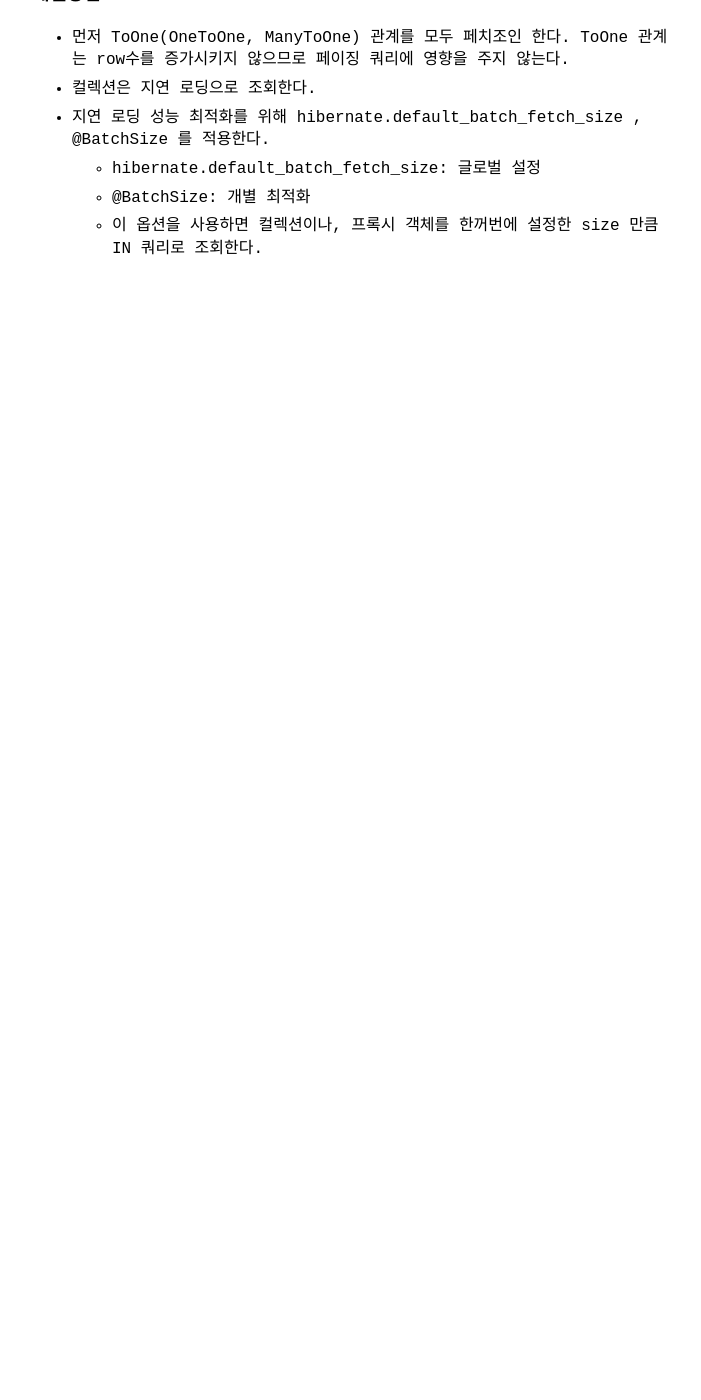
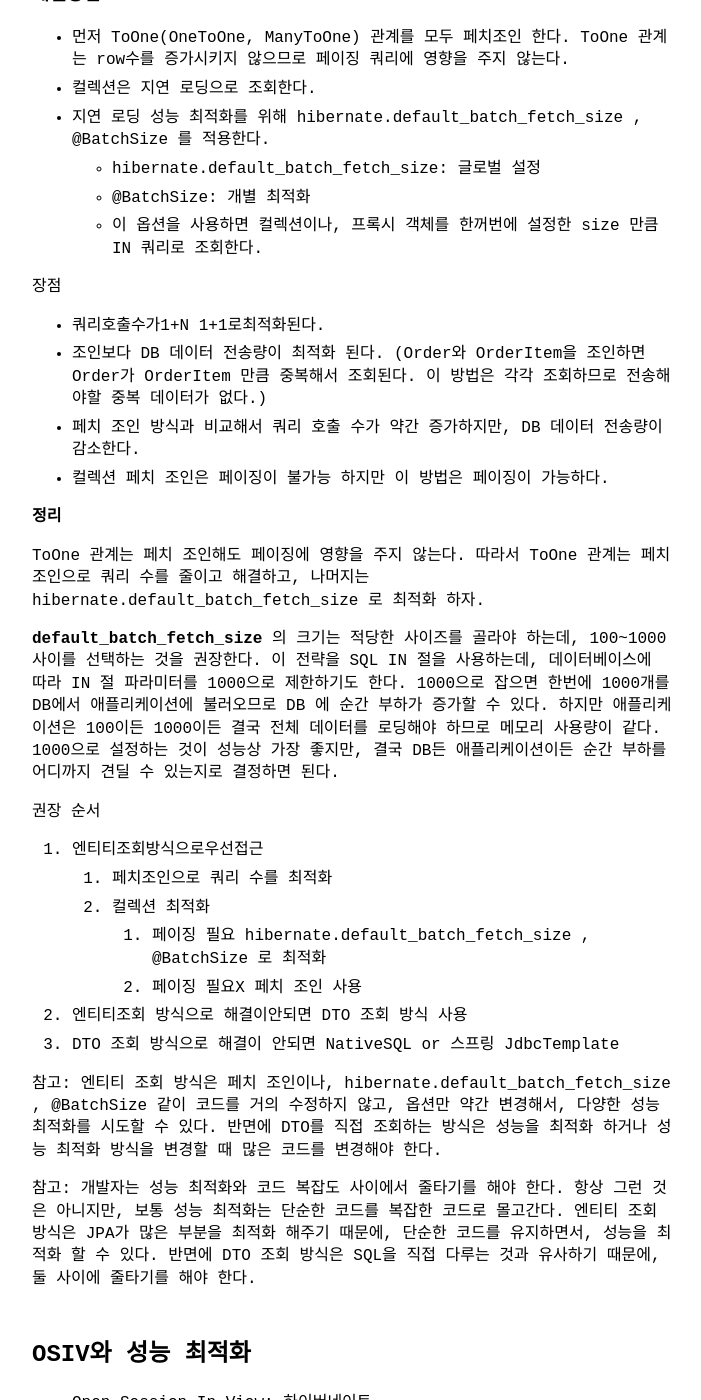
Before and after one commit to khjzzm/khjzzm.github.io, a Jekyll site: the page built from _posts/2022-12-19-jpa-optimization.md, in a window 1280 px wide and 1400 px high, scrolled down 3973 px. Shown: the whole window, without its empty margins (288-989 px from the left). Built offline with Jekyll 4.4.1, drawn with Linux system fonts in a browser that asks for light colours; before the commit the page ends 4313 px from its top, so only the background shows below that; some of the changed text lies outside the part shown.

Commit message:
스프링부트와 JPA 활용2

```diff
--- a/_posts/2022-12-19-jpa-optimization.md
+++ b/_posts/2022-12-19-jpa-optimization.md
@@ -136,3 +136,72 @@ JPA의 distinct는 SQL에 distinct를 추가하고, 더해서 같은 엔티티
   - hibernate.default_batch_fetch_size: 글로벌 설정
   - @BatchSize: 개별 최적화
   - 이 옵션을 사용하면 컬렉션이나, 프록시 객체를 한꺼번에 설정한 size 만큼 IN 쿼리로 조회한다.
+
+장점
+
+- 쿼리호출수가1+N 1+1로최적화된다.
+- 조인보다 DB 데이터 전송량이 최적화 된다. (Order와 OrderItem을 조인하면 Order가 OrderItem 만큼 중복해서 조회된다. 이 방법은 각각 조회하므로 전송해야할 중복 데이터가 없다.)
+- 페치 조인 방식과 비교해서 쿼리 호출 수가 약간 증가하지만, DB 데이터 전송량이 감소한다.
+- 컬렉션 페치 조인은 페이징이 불가능 하지만 이 방법은 페이징이 가능하다.
+
+
+**정리**
+
+ToOne 관계는 페치 조인해도 페이징에 영향을 주지 않는다. 따라서 ToOne 관계는 페치조인으로 쿼리 수를 줄이고 해결하고, 나머지는 hibernate.default_batch_fetch_size 로 최적화 하자.
+
+**default_batch_fetch_size** 의 크기는 적당한 사이즈를 골라야 하는데, 100~1000 사이를 선택하는 것을 권장한다.
+이 전략을 SQL IN 절을 사용하는데, 데이터베이스에 따라 IN 절 파라미터를 1000으로 제한하기도 한다.
+1000으로 잡으면 한번에 1000개를 DB에서 애플리케이션에 불러오므로 DB 에 순간 부하가 증가할 수 있다.
+하지만 애플리케이션은 100이든 1000이든 결국 전체 데이터를 로딩해야 하므로 메모리 사용량이 같다.
+1000으로 설정하는 것이 성능상 가장 좋지만, 결국 DB든 애플리케이션이든 순간 부하를 어디까지 견딜 수 있는지로 결정하면 된다.
+
+권장 순서
+1. 엔티티조회방식으로우선접근
+   1. 페치조인으로 쿼리 수를 최적화
+   2. 컬렉션 최적화
+      1. 페이징 필요 hibernate.default_batch_fetch_size , @BatchSize 로 최적화
+      2. 페이징 필요X 페치 조인 사용
+2. 엔티티조회 방식으로 해결이안되면 DTO 조회 방식 사용
+3. DTO 조회 방식으로 해결이 안되면 NativeSQL or 스프링 JdbcTemplate
+
+참고: 엔티티 조회 방식은 페치 조인이나, hibernate.default_batch_fetch_size , @BatchSize 같이 코드를 거의 수정하지 않고, 옵션만 약간 변경해서, 다양한 성능 최적화를 시도할 수 있다. 반면에 DTO를 직접 조회하는 방식은 성능을 최적화 하거나 성능 최적화 방식을 변경할 때 많은 코드를 변경해야 한다.
+
+참고: 개발자는 성능 최적화와 코드 복잡도 사이에서 줄타기를 해야 한다. 항상 그런 것은 아니지만, 보통 성능 최적화는 단순한 코드를 복잡한 코드로 몰고간다. 엔티티 조회 방식은 JPA가 많은 부분을 최적화 해주기 때문에, 단순한 코드를 유지하면서, 성능을 최적화 할 수 있다. 반면에 DTO 조회 방식은 SQL을 직접 다루는 것과 유사하기 때문에, 둘 사이에 줄타기를 해야 한다.
+
+
+## OSIV와 성능 최적화
+- Open Session In View: 하이버네이트
+- Open EntityManager In View: JPA (관례상 OSIV라 한다.)
+
+### spring.jpa.open-in-view : true 기본값
+spring.jpa.open-in-view is enabled by default. Therefore, database queries may be performed during view rendering. Explicitly configure spring.jpa.open-in-view to disable this warning
+
+이 기본값을 뿌리면서 애플리케이션 시작 시점에 warn 로그를 남기는 것은 이유가 있다.
+OSIV 전략은 트랜잭션 시작처럼 최초 데이터베이스 커넥션 시작 시점부터 API 응답이 끝날 때 까지 영속성 컨텍스트와 데이터베이스 커넥션을 유지한다. 그래서 지금까지 View Template이나 API 컨트롤러에서 지연 로딩이 가능했던 것이다.
+지연 로딩은 영속성 컨텍스트가 살아있어야 가능하고, 영속성 컨텍스트는 기본적으로 데이터베이스 커넥션을 유지한다. 이것 자체가 큰 장점이다.
+
+그런데 이 전략은 너무 오랜시간동안 데이터베이스 커넥션 리소스를 사용하기 때문에, 실시간 트래픽이 중요한 애플리케이션에서는 커넥션이 모자랄 수 있다. 이것은 결국 장애로 이어진다.
+예를 들어서 컨트롤러에서 외부 API를 호출하면 외부 API 대기 시간 만큼 커넥션 리소스를 반환하지 못하고, 유지해야 한다.
+
+### spring.jpa.open-in-view: false OSIV 종료
+OSIV를 끄면 트랜잭션을 종료할 때 영속성 컨텍스트를 닫고, 데이터베이스 커넥션도 반환한다. 따라서 커넥션 리소스를 낭비하지 않는다.
+OSIV를 끄면 모든 지연로딩을 트랜잭션 안에서 처리해야 한다. 따라서 지금까지 작성한 많은 지연 로딩 코드를 트랜잭션 안으로 넣어야 하는 단점이 있다.
+그리고 view template에서 지연로딩이 동작하지 않는다. 결론적으로 트랜잭션이 끝나기 전에 지연 로딩을 강제로 호출해 두어야 한다.
+
+
+### 커멘드와 쿼리 분리
+실무에서 OSIV를 끈 상태로 복잡성을 관리하는 좋은 방법이 있다. 바로 Command와 Query를 분리하는 것이다.
+
+보통 비즈니스 로직은 특정 엔티티 몇게를 등록하거나 수정하는 것이므로 성능이 크게 문제가 되지 않는다. 그런데 복잡한 화면을 출력하기 위한 쿼리는 화면에 맞추어 성능을 최적화 하는 것이 중요하다. 하지만 그 복잡성에 비해 핵심 비즈니스에 큰 영향을 주는 것은 아니다.
+그래서 크고 복잡한 애플리케이션을 개발한다면, 이 둘의 관심사를 명확하게 분리하는 선택은 유지보수 관점에서 충분히 의미 있다.
+단순하게 설명해서 다음처럼 분리하는 것이다.
+
+**OrderService**
+- OrderService: 핵심 비즈니스 로직
+- OrderQueryService: 화면이나 API에 맞춘 서비스 (주로 읽기 전용 트랜잭션 사용)
+
+보통 서비스 계층에서 트랜잭션을 유지한다. 두 서비스 모두 트랜잭션을 유지하면서 지연 로딩을 사용할 수 있다.
+
+
+---
+Go, Spring Data JPA
```
